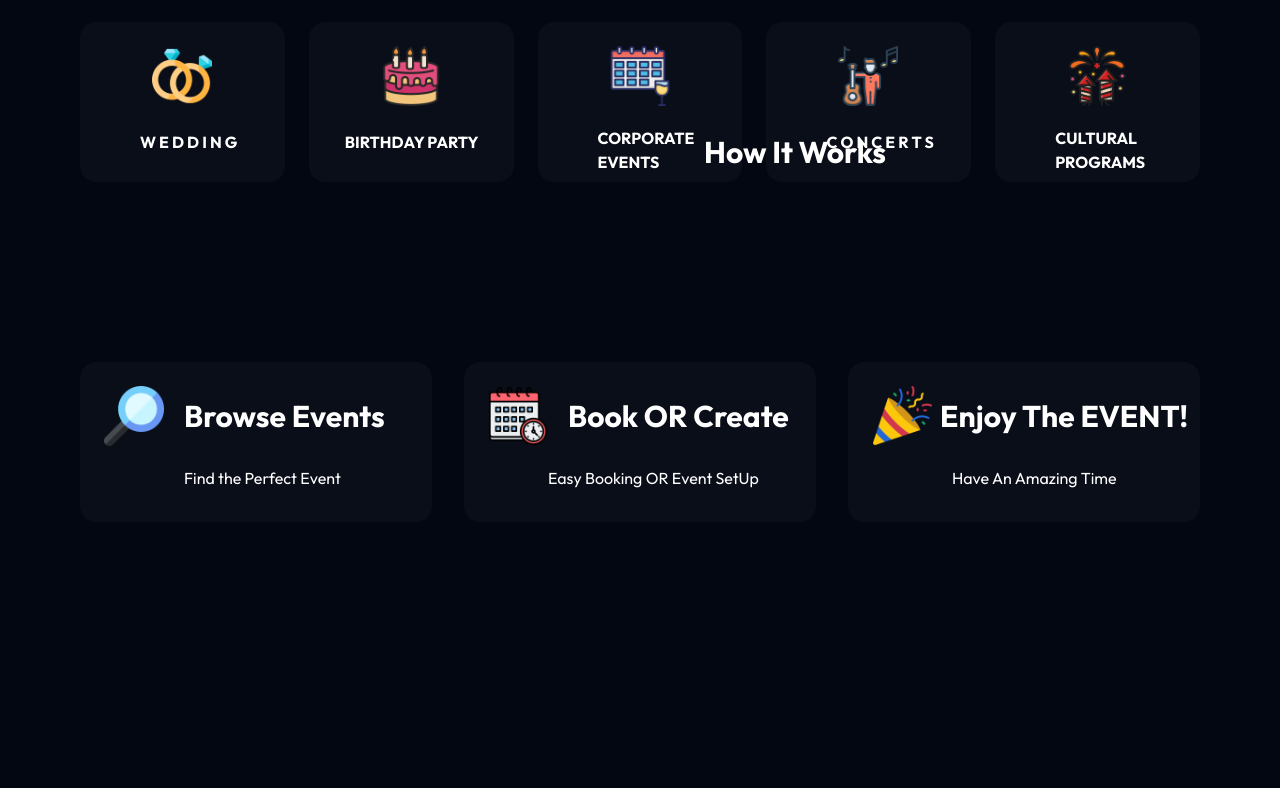
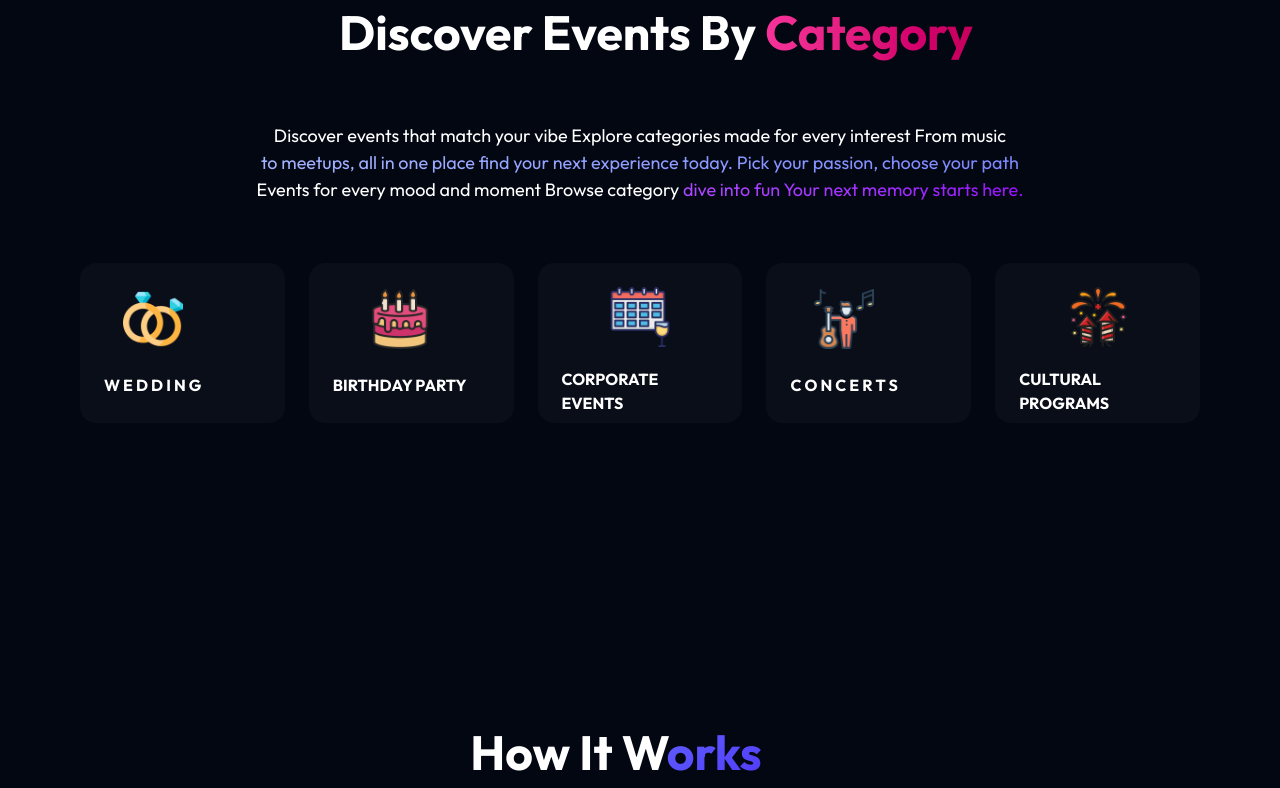
Before and after one commit to MidhunSreekkuttan/Event-Management, a React (Vite) app in the folder frontend/: page / in a window 1280 px wide. Shown: the part 1072-1860 px from the top of the page. Before the commit the page ends 1594 px from the top, so only its background shows below. Built offline with nearby package versions, Linux system fonts and the light colour scheme.

Commit message:
Modified

```diff
--- a/frontend/src/components/users/EventCategory.jsx
+++ b/frontend/src/components/users/EventCategory.jsx
@@ -5,10 +5,36 @@ import { motion } from 'framer-motion'
 const EventCategory = () => {
 
   return (
-    <section className='relative py-20 2xl:py-62'>
-      <div className="max-w-6xl mx-auto px-4">
-        <h1 className='absolute font-bold text-3xl top-40  px-72 left-72'>Discover Events By Category</h1>
-        <div className="relative flex top-35 gap-6">
+    <section className='my-50'>
+      <div className="max-w-6xl min-h-screen mx-auto px-4">
+
+        <motion.h1 className='text-4xl md:text-5xl font-bold leading-tight mb-10 max-w-2xl flex justify-center'
+          initial={{ y: 60, opacity: 0 }}
+          whileInView={{ y: 0, opacity: 1 }}
+          viewport={{ once: true }}
+          transition={{ type: "spring", stiffness: 250, damping: 70, mass: 1, delay: 0.1 }}
+        >
+          <p className='relative left-60'>Discover Events By <span
+            className='bg-clip-text text-transparent bg-linear-to-r from-pink-500 to-pink-700'>Category</span></p>
+        </motion.h1>
+        <motion.h1 className='flex justify-center'
+          initial={{ y: 60, opacity: 0 }}
+          whileInView={{ y: 0, opacity: 1 }}
+          viewport={{ once: true }}
+          transition={{ type: "spring", stiffness: 250, damping: 70, mass: 1, delay: 0.2 }}
+        >
+          <p className='relative text-center top-5 text-[18px] max-w-3xl'>Discover events that match your vibe
+            Explore categories made for every interest From music <br />
+            <span className='bg-clip-text text-transparent bg-linear-to-r from-indigo-300 to-indigo-400'>
+              to meetups, all in one place
+              find your next experience today. Pick your passion, choose your path <br /></span>
+            <span>
+              Events for every mood and moment
+              Browse  category <span className='bg-clip-text text-transparent bg-linear-to-r from-purple-500 to-purple-600'> dive into fun
+                Your next memory starts here.</span></span>
+          </p>
+        </motion.h1>
+        <div className="flex relative top-20 justify-center gap-6">
           <motion.div
             initial={{ y: 100, opacity: 0 }}
             whileInView={{ y: 0, opacity: 1 }}
@@ -16,9 +42,9 @@ const EventCategory = () => {
             transition={{ type: "spring", stiffness: 250, damping: 70, mass: 1, delay: 0.1 }}
             className="flex cursor-pointer h-40 rounded-2xl w-60 p-6 bg-white/3"
           >
-            <div className='grid gap-5' >
-              <img className='relative left-12 w-15' src={icon.wedding_icon} alt="" />
-              <h1 className='relative left-9 font-bold'>W E D D I N G</h1>
+            <div className='grid gap-5 items-center justify-items-center' >
+              <img className='w-15' src={icon.wedding_icon} alt="" />
+              <h1 className='font-bold'>W E D D I N G</h1>
             </div>
 
           </motion.div>
@@ -29,9 +55,9 @@ const EventCategory = () => {
             transition={{ type: "spring", stiffness: 250, damping: 70, mass: 1, delay: 0.2 }}
             className="flex cursor-pointer h-40 rounded-2xl w-60 p-6 bg-white/3"
           >
-            <div className='grid gap-5' >
-              <img className='relative left-12 w-15' src={icon.birthday_party_icon} alt="" />
-              <h1 className='relative left-3 font-bold'>BIRTHDAY PARTY</h1>
+            <div className='grid gap-5 items-center justify-items-center' >
+              <img className='w-15' src={icon.birthday_party_icon} alt="" />
+              <h1 className='font-bold'>BIRTHDAY PARTY</h1>
             </div>
 
           </motion.div>
@@ -42,9 +68,9 @@ const EventCategory = () => {
             transition={{ type: "spring", stiffness: 250, damping: 70, mass: 1, delay: 0.3 }}
             className="flex cursor-pointer h-40 rounded-2xl w-60 p-6 bg-white/3"
           >
-            <div className='grid gap-5' >
-              <img className='relative left-12 w-15' src={icon.corporative_events} alt="" />
-              <h1 className='relative left-9 font-bold'>CORPORATE EVENTS</h1>
+            <div className='grid gap-5 items-center justify-items-center' >
+              <img className='w-15' src={icon.corporative_events} alt="" />
+              <h1 className='font-bold'>CORPORATE EVENTS</h1>
             </div>
 
           </motion.div>
@@ -55,9 +81,9 @@ const EventCategory = () => {
             transition={{ type: "spring", stiffness: 250, damping: 70, mass: 1, delay: 0.4 }}
             className="flex cursor-pointer h-40 rounded-2xl w-60 p-6 bg-white/3"
           >
-            <div className='grid gap-5' >
-              <img className='relative left-12 w-15' src={icon.concern_icon} alt="" />
-              <h1 className='relative left-9 font-bold'>C O N C E R T S</h1>
+            <div className='grid gap-5 items-center justify-items-center' >
+              <img className='w-15' src={icon.concern_icon} alt="" />
+              <h1 className='font-bold'>C O N C E R T S</h1>
             </div>
 
           </motion.div>
@@ -68,9 +94,9 @@ const EventCategory = () => {
             transition={{ type: "spring", stiffness: 250, damping: 70, mass: 1, delay: 0.5 }}
             className="flex cursor-pointer h-40 rounded-2xl w-60 p-6 bg-white/3"
           >
-            <div className='grid gap-5' >
-              <img className='relative left-12 w-15' src={icon.cultural_programs} alt="" />
-              <h1 className=' relative left-9 font-bold'>CULTURAL PROGRAMS</h1>
+            <div className='grid gap-5 items-center justify-items-center' >
+              <img className='w-15' src={icon.cultural_programs} alt="" />
+              <h1 className='font-bold'>CULTURAL PROGRAMS</h1>
             </div>
 
           </motion.div>
--- a/frontend/src/components/users/Hometab.jsx
+++ b/frontend/src/components/users/Hometab.jsx
@@ -4,10 +4,20 @@ import { motion } from 'framer-motion'
 
 const Hometab = () => {
     return (
-        <section className='py-20 2xl:py-67'>
+        <section>
             <div className="max-w-6xl mx-auto px-4">
-                <h1 className='absolute font-bold text-3xl -my-17 px-80 left-96'>How It Works</h1>
-                <div className="relative flex top-40 gap-8">
+
+                <motion.h1 className='text-4xl md:text-5xl font-bold leading-tight mb-10 max-w-2xl flex justify-center'
+                    initial={{ y: 60, opacity: 0 }}
+                    whileInView={{ y: 0, opacity: 1 }}
+                    viewport={{ once: true }}
+                    transition={{ type: "spring", stiffness: 250, damping: 70, mass: 1, delay: 0.1 }}
+                >
+                    <p className='relative bottom-70 left-50'>How It W
+                        <span className='bg-clip-text text-transparent bg-linear-to-br from-indigo-500 to-indigo-600'>orks</span></p>
+                </motion.h1>
+
+                <div className="relative flex bottom-30 gap-8">
                     <motion.div
                         initial={{ y: 100, opacity: 0 }}
                         whileInView={{ y: 0, opacity: 1 }}
```
